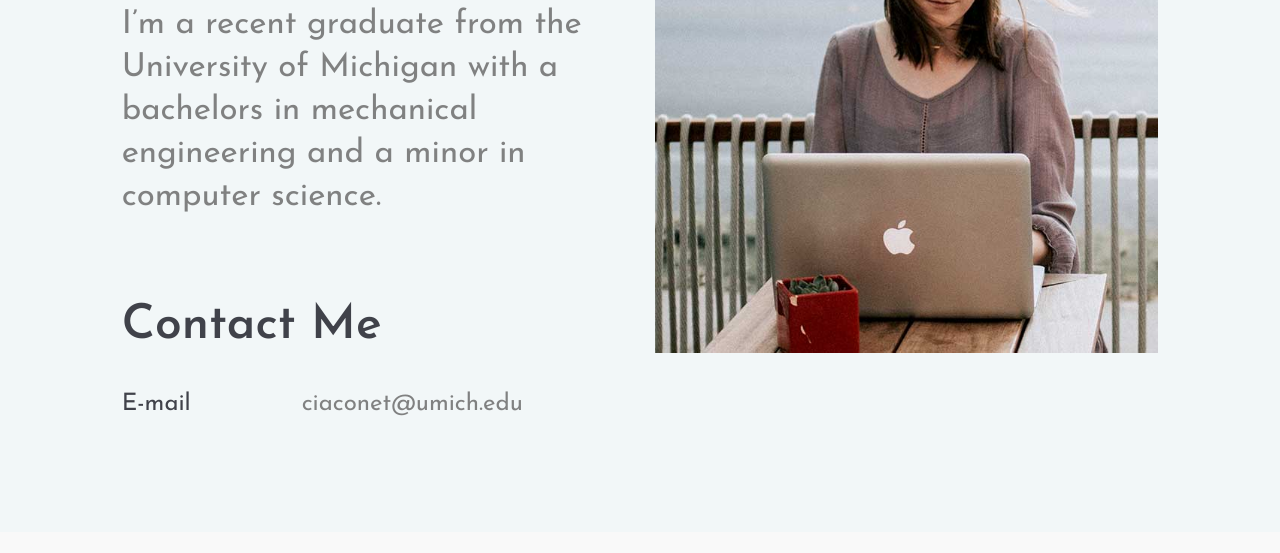
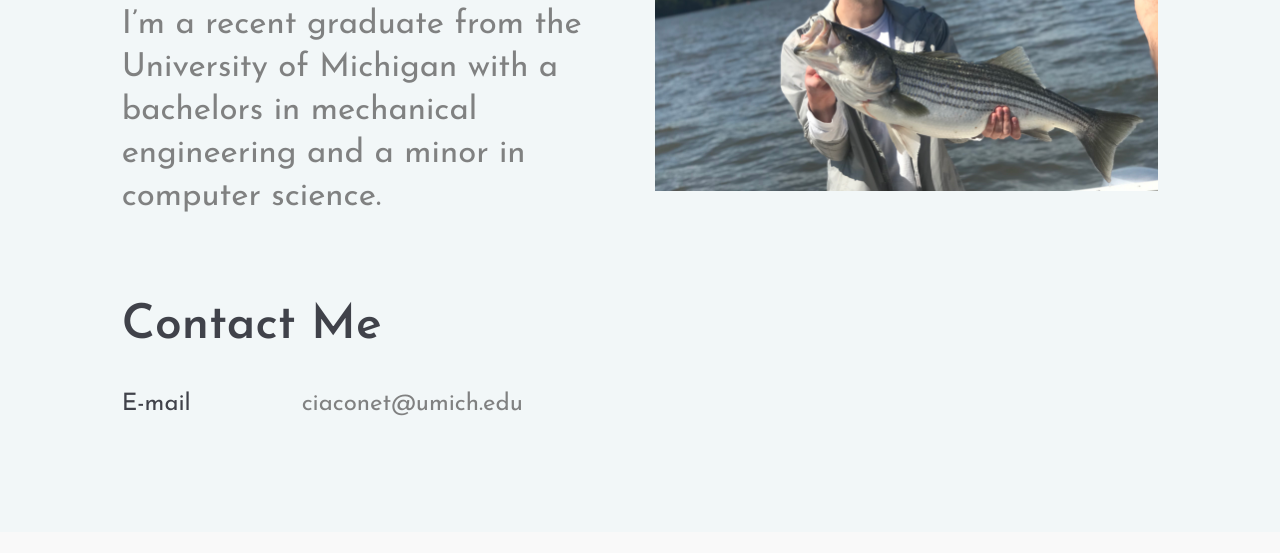
Before and after one commit to ciaconet/ciaconet.github.io, a plain HTML site: page index.html in a window 1280 px wide. Shown: the part 553-1106 px from the top of the page. Drawn offline with Linux system fonts and the light colour scheme.

Commit message:
Changed photo

```diff
--- a/index.html
+++ b/index.html
@@ -67,7 +67,7 @@
 						</div>
 						<div class="col-lg-6">
 							<figure class="hero-image">
-								<img src="img/hero.jpg" alt="5">
+								<img src="img/me_with_fish.JPG" alt="5">
 							</figure>
 						</div>
 					</div>
```
Also changed, not shown: img/me_with_fish.JPG (added), 1 other file.
